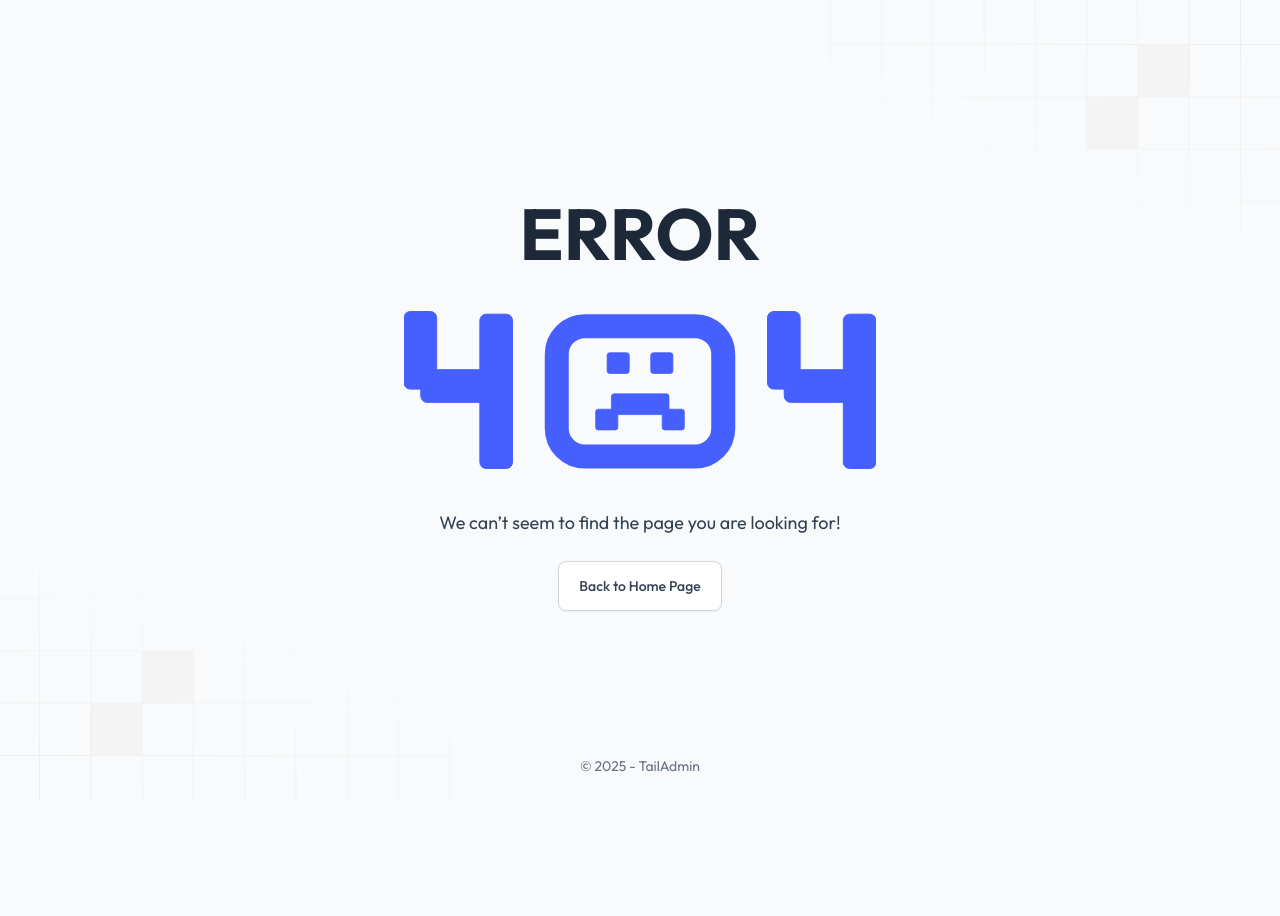
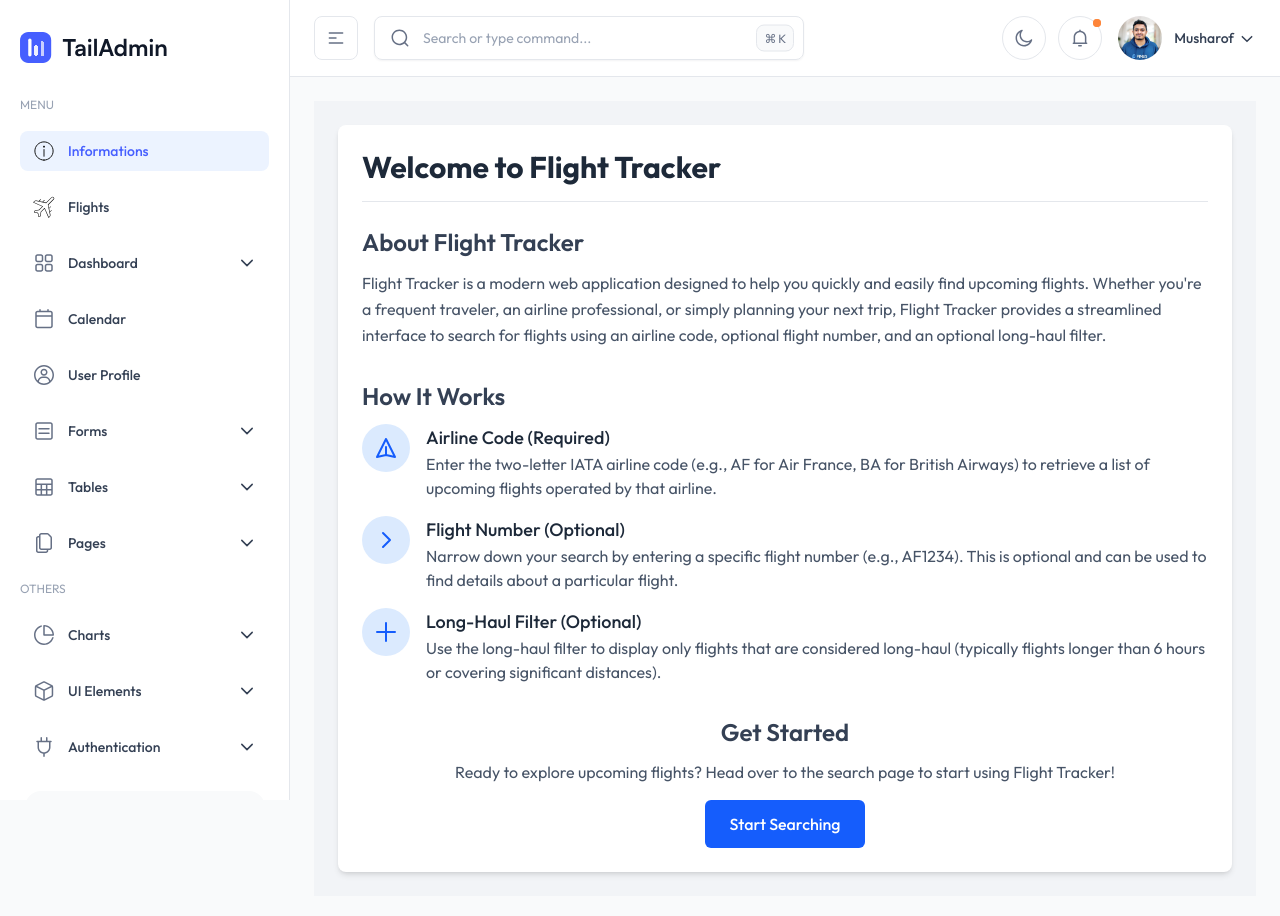
Before and after one commit to ian-ledig/flight-tracker-cs, a Next.js app: page /home in a window 1280 px wide. Before the commit this address had no page. Shown: the top 916 px of the page. Before the commit the page ends 800 px from the top, so only its background shows below. Built offline with nearby package versions, Linux system fonts and the light colour scheme.

Commit message:
adding a new home info page to explain how app work

```diff
--- /dev/null
+++ b/src/app/(admin)/(others-pages)/home/page.tsx
@@ -0,0 +1,94 @@
+import React from 'react';
+
+export default function FlightTrackerInfoPage() {
+  return (
+    <div className="bg-gray-100 p-4 sm:p-6">
+      {/* TailAdmin Card Component */}
+      <div className="max-w-4xl mx-auto bg-white rounded-lg shadow-md p-4 sm:p-6">
+        <h1 className="text-2xl sm:text-3xl font-bold text-gray-800 mb-4">Welcome to Flight Tracker</h1>
+
+        {/* TailAdmin Section Divider */}
+        <div className="border-b border-gray-200 mb-6"></div>
+
+        {/* Introduction Section */}
+        <section className="mb-8">
+          <h2 className="text-xl sm:text-2xl font-semibold text-gray-700 mb-3">About Flight Tracker</h2>
+          <p className="text-gray-600 leading-relaxed text-sm sm:text-base">
+            Flight Tracker is a modern web application designed to help you quickly and easily find upcoming flights.
+            Whether you're a frequent traveler, an airline professional, or simply planning your next trip,
+            Flight Tracker provides a streamlined interface to search for flights using an airline code,
+            optional flight number, and an optional long-haul filter.
+          </p>
+        </section>
+
+        {/* Features Section */}
+        <section className="mb-8">
+          <h2 className="text-xl sm:text-2xl font-semibold text-gray-700 mb-3">How It Works</h2>
+          <div className="space-y-4">
+            {/* Feature 1: Airline Code */}
+            <div className="flex items-start">
+              <div className="flex-shrink-0 w-10 h-10 sm:w-12 sm:h-12 bg-blue-100 rounded-full flex items-center justify-center">
+                <svg className="w-5 h-5 sm:w-6 sm:h-6 text-blue-600" fill="none" stroke="currentColor" viewBox="0 0 24 24" xmlns="http://www.w3.org/2000/svg">
+                  <path strokeLinecap="round" strokeLinejoin="round" strokeWidth="2" d="M12 19l9 2-9-18-9 18 9-2zm0 0v-8"></path>
+                </svg>
+              </div>
+              <div className="ml-3 sm:ml-4">
+                <h3 className="text-base sm:text-lg font-medium text-gray-800">Airline Code (Required)</h3>
+                <p className="text-gray-600 text-sm sm:text-base">
+                  Enter the two-letter IATA airline code (e.g., AF for Air France, BA for British Airways)
+                  to retrieve a list of upcoming flights operated by that airline.
+                </p>
+              </div>
+            </div>
+
+            {/* Feature 2: Flight Number */}
+            <div className="flex items-start">
+              <div className="flex-shrink-0 w-10 h-10 sm:w-12 sm:h-12 bg-blue-100 rounded-full flex items-center justify-center">
+                <svg className="w-5 h-5 sm:w-6 sm:h-6 text-blue-600" fill="none" stroke="currentColor" viewBox="0 0 24 24" xmlns="http://www.w3.org/2000/svg">
+                  <path strokeLinecap="round" strokeLinejoin="round" strokeWidth="2" d="M9 5l7 7-7 7"></path>
+                </svg>
+              </div>
+              <div className="ml-3 sm:ml-4">
+                <h3 className="text-base sm:text-lg font-medium text-gray-800">Flight Number (Optional)</h3>
+                <p className="text-gray-600 text-sm sm:text-base">
+                  Narrow down your search by entering a specific flight number (e.g., AF1234).
+                  This is optional and can be used to find details about a particular flight.
+                </p>
+              </div>
+            </div>
+
+            {/* Feature 3: Long-Haul Filter */}
+            <div className="flex items-start">
+              <div className="flex-shrink-0 w-10 h-10 sm:w-12 sm:h-12 bg-blue-100 rounded-full flex items-center justify-center">
+                <svg className="w-5 h-5 sm:w-6 sm:h-6 text-blue-600" fill="none" stroke="currentColor" viewBox="0 0 24 24" xmlns="http://www.w3.org/2000/svg">
+                  <path strokeLinecap="round" strokeLinejoin="round" strokeWidth="2" d="M3 12h18m-9-9v18"></path>
+                </svg>
+              </div>
+              <div className="ml-3 sm:ml-4">
+                <h3 className="text-base sm:text-lg font-medium text-gray-800">Long-Haul Filter (Optional)</h3>
+                <p className="text-gray-600 text-sm sm:text-base">
+                  Use the long-haul filter to display only flights that are considered long-haul
+                  (typically flights longer than 6 hours or covering significant distances).
+                </p>
+              </div>
+            </div>
+          </div>
+        </section>
+
+        {/* Call to Action */}
+        <section className="text-center">
+          <h2 className="text-xl sm:text-2xl font-semibold text-gray-700 mb-3">Get Started</h2>
+          <p className="text-gray-600 mb-4 text-sm sm:text-base">
+            Ready to explore upcoming flights? Head over to the search page to start using Flight Tracker!
+          </p>
+          <a
+            href="/flights"
+            className="inline-block px-4 py-2 sm:px-6 sm:py-3 bg-blue-600 text-white font-medium rounded-md hover:bg-blue-700 transition duration-300"
+          >
+            Start Searching
+          </a>
+        </section>
+      </div>
+    </div>
+  );
+}
--- a/src/icons/index.tsx
+++ b/src/icons/index.tsx
@@ -51,6 +51,8 @@ import HorizontaLDots from './horizontal-dots.svg';
 import ChatIcon from './chat.svg';
 import MoreDotIcon from './more-dot.svg';
 import BellIcon from './bell.svg';
+import FlightIcon from './flight.svg';
+import HomeInfoIcon from './home-info.svg';
 
 export {
   DownloadIcon,
@@ -106,4 +108,6 @@ export {
   HorizontaLDots,
   ChevronUpIcon,
   ChatIcon,
+  FlightIcon,
+  HomeInfoIcon,
 };
--- a/src/layout/AppSidebar.tsx
+++ b/src/layout/AppSidebar.tsx
@@ -16,6 +16,8 @@ import {
   PlugInIcon,
   TableIcon,
   UserCircleIcon,
+  FlightIcon,
+  HomeInfoIcon
 } from '../icons/index';
 import SidebarWidget from './SidebarWidget';
 
@@ -28,7 +30,12 @@ type NavItem = {
 
 const navItems: NavItem[] = [
   {
-    icon: <GridIcon />,
+    icon: <HomeInfoIcon />,
+    name: 'Informations',
+    path: '/home',
+  },
+  {
+    icon: <FlightIcon />,
     name: 'Flights',
     path: '/flights',
   },
```
Also changed, not shown: src/icons/flight.svg (added), src/icons/home-info.svg (added).
